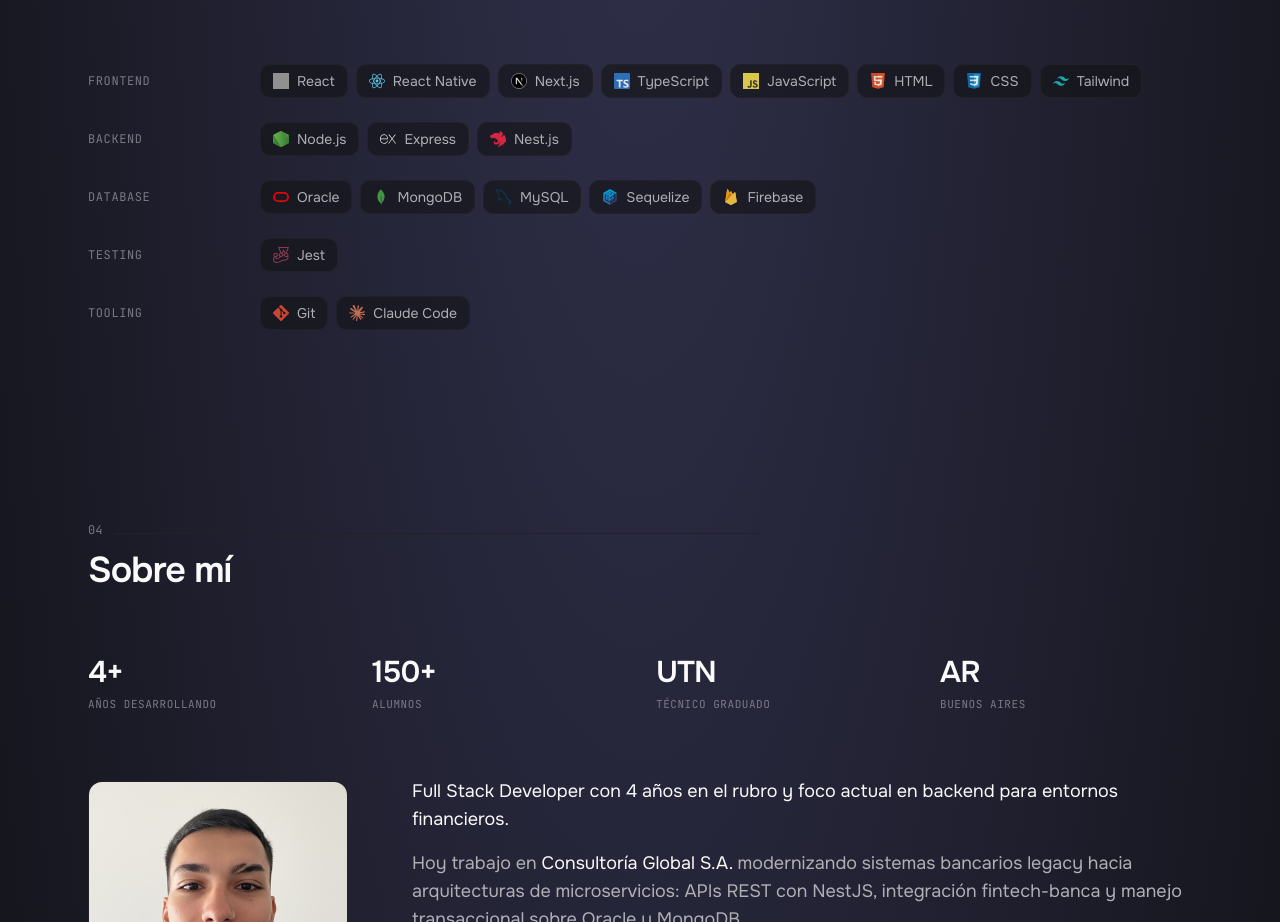
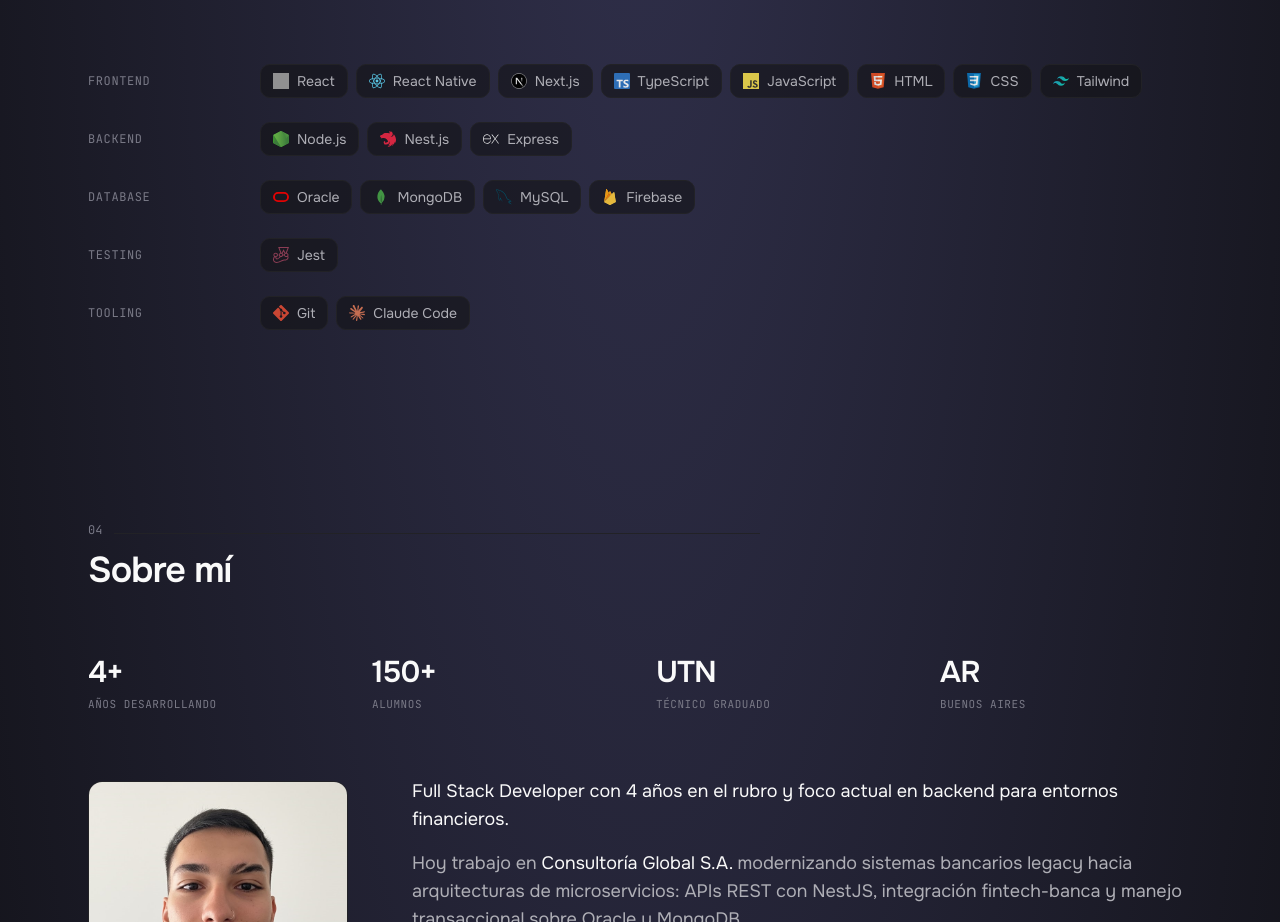
Before and after one commit to ramatc/portfolio, a Next.js app: page / in a window 1280 px wide. Shown: the part 3160-4082 px from the top of the page. Built offline with nearby package versions, Linux system fonts and the light colour scheme; no server answers; grey boxes are pictures that could not be loaded.

Commit message:
refactor(skills): remove Sequelize and reorder NestJS before Express

```diff
--- a/app/components/Skills.tsx
+++ b/app/components/Skills.tsx
@@ -33,8 +33,8 @@
     label: "Backend",
     items: [
       { name: "Node.js", img: "nodejs" },
+      { name: "Nest.js", img: "nestjs" },
       { name: "Express", img: "expressjs" },
-      { name: "Nest.js", img: "nestjs" },
     ],
   },
   {
@@ -43,7 +43,6 @@
       { name: "Oracle", img: "oracle" },
       { name: "MongoDB", img: "mongodb" },
       { name: "MySQL", img: "mysql" },
-      { name: "Sequelize", img: "sequelize" },
       { name: "Firebase", img: "firebase" },
     ],
   },
```
